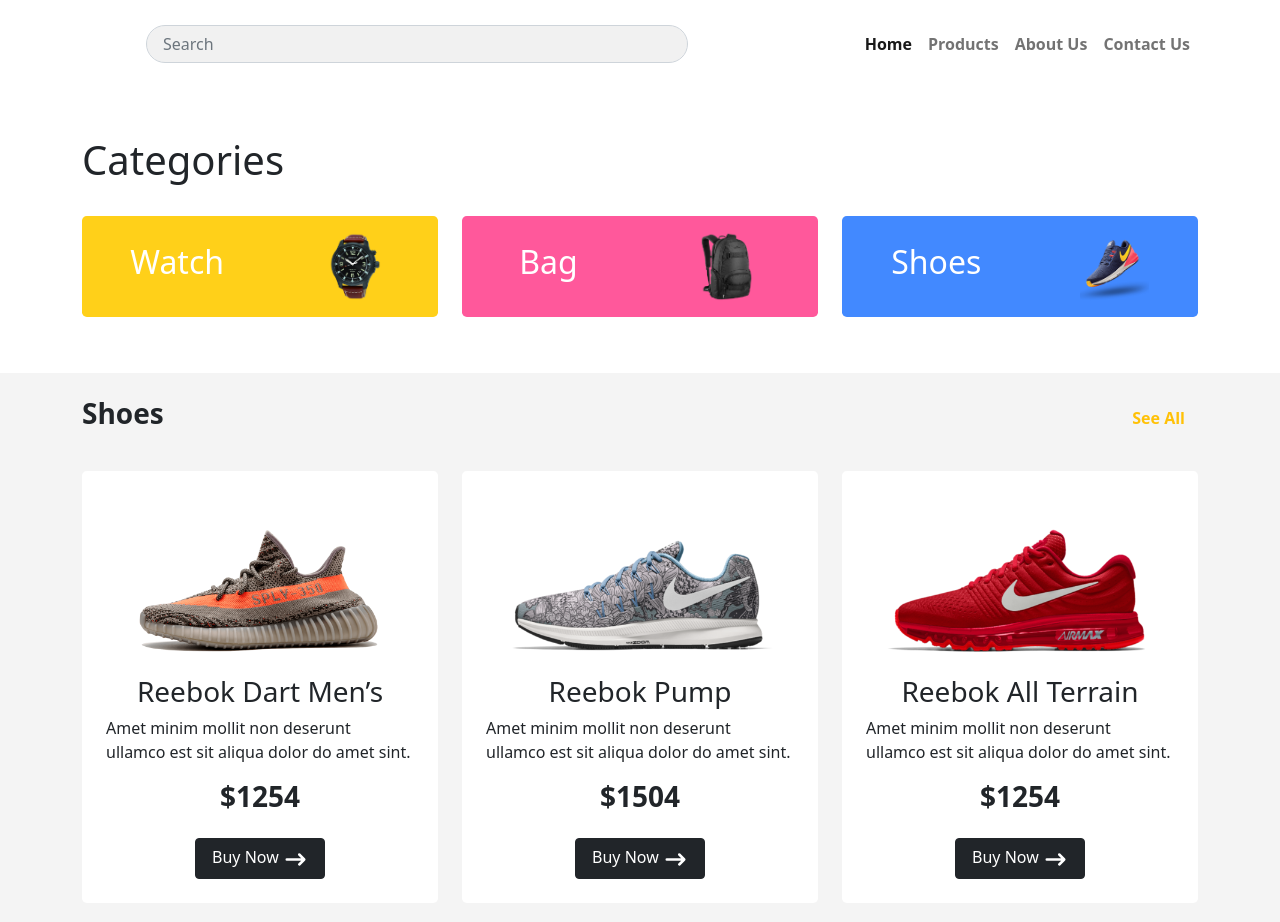
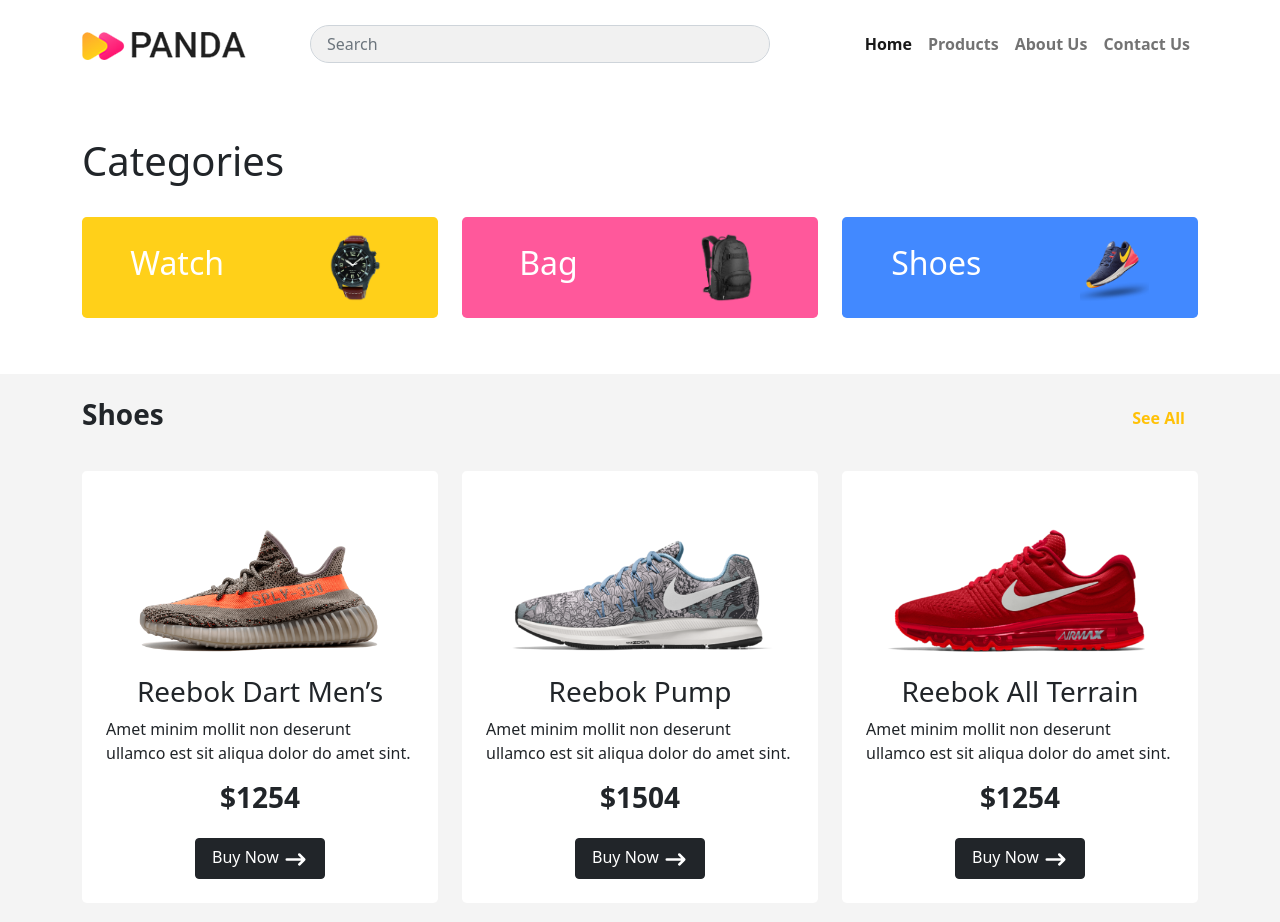
Before and after one commit to Rasel105/Panda-with-Bootstrap, a plain HTML site: page index.html in a window 1280 px wide. Shown: the top 922 px of the page. Drawn offline with nearby package versions, Linux system fonts and the light colour scheme; the site is published under a folder, as on GitHub Pages, so addresses that start at the root find nothing.

Commit message:
logo solve

```diff
--- a/index.html
+++ b/index.html
@@ -17,7 +17,7 @@
         <nav class="navbar navbar-expand-lg navbar-light py-4">
             <div class="container">
                 <a class="navbar-brand" href="#">
-                    <img src="/images/logo.png" alt="" />
+                    <img src="./images/logo.png" alt="" />
                 </a>
                 <div class="collapse navbar-collapse" id="navbarTogglerDemo03">
                     <form class="d-flex w-50 ms-5">
```
